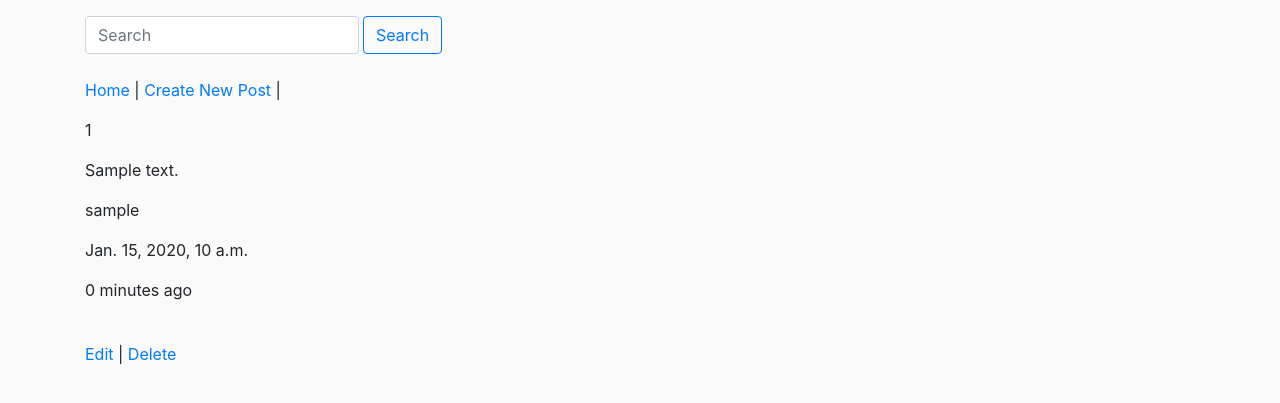
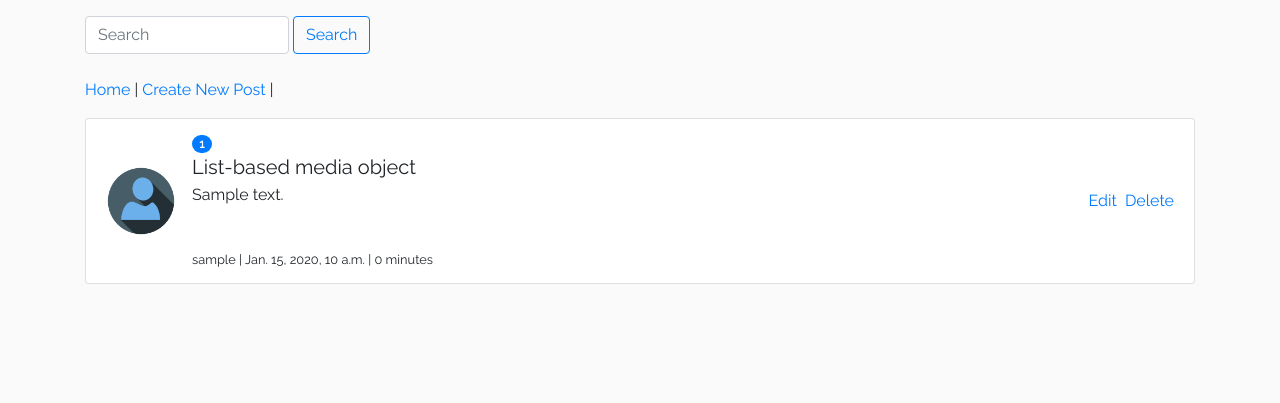
Before and after one commit to SamNgigi/Uzalendo-Api, a Django app: page /posts/ in a window 1280 px wide. Shown: the top 403 px of the page. Run offline with Django 3.2, Linux system fonts and the light colour scheme; tables that the repository leaves empty hold one stand-in row (values such as "Sample post"); some libraries are stand-ins or nearby versions.

Commit message:
Added image to list items and abit of styling

```diff
--- a/post_app/models.py
+++ b/post_app/models.py
@@ -4,6 +4,9 @@ from django.db import models
 
 # Importing validators
 from .validators import validate_content
+
+# Default profile image
+
 # Create your models here.
 
 
--- a/post_app/templates/post_app/post_list.html
+++ b/post_app/templates/post_app/post_list.html
@@ -6,23 +6,5 @@
     <a href="{% url 'home' %}">Home</a> |
     <a href="{% url 'posts:create_post' %}">Create New Post</a> |
   </p>
-  {% for item in object_list  %}
-    <p>{{item.pk}}</p>
-    <p>{{item.content}}</p>
-    <p>{{item.user}}</p>
-    <p>{{item.timestamp}}</p>
-    <p>{{item.timestamp|timesince}} ago</p> <br>
-    <p>
-      <a href="{% url 'posts:post_update' pk=item.pk %}"><span>Edit</span></a> |
-      <a href="{% url 'posts:post_delete' pk=item.pk %}"><span>Delete</span></a>
-    </p>
-  {% empty %}
-    <!-- Checking if the search request is coming through. -->
-    {% if request.GET.q %}
-    <!-- Returns below if no posts matching query are found -->
-      <p>No posts found.</p>
-    {% else %}
-      <p>No posts yet.</p>
-    {% endif %}
-  {% endfor %}
+  {% include "snippets.html" with list=object_list %}
 {% endblock %}
--- a/static/css/main.css
+++ b/static/css/main.css
@@ -13,3 +13,7 @@ h1 {
 h2 {
   font-family: 'Quicksand', sans-serif;
 }
+
+* {
+  font-family: 'Raleway', sans-serif;
+}
--- /dev/null
+++ b/templates/snippets.html
@@ -0,0 +1,29 @@
+{% load static %}
+{% for item in list %}
+
+<ul class="list-unstyled list-group">
+  <li class="media list-group-item d-flex justify-content-between align-items-center">
+    <img class="mr-3" src="{% static 'imgs/user.ico' %}" alt="Generic placeholder image" style="height:70px; width:70px;">
+    <div class="media-body">
+      <span class="badge badge-primary badge-pill">{{item.pk}}</span>
+      <h5 class="mt-0 mb-1">List-based media object</h5>
+      <p>{{item.content}}</p>
+      <p></p>
+      <p></p>
+      <p></p> <br>
+      <small>{{item.user}} | {{item.timestamp}} | {{item.timestamp | timesince}} </small>
+    </div>
+    <a class="mr-2" href="{% url 'posts:post_update' pk=item.pk %}">Edit </a>
+    <a href="{% url 'posts:post_delete' pk=item.pk %}"> Delete</a>
+  </li>
+</ul>
+{% empty %}
+  <!-- Checking if the search request is coming through. -->
+  {% if request.GET.q %}
+  <!-- Returns below if no posts matching query are found -->
+    <p>No posts found.</p>
+  {% else %}
+    <p>No posts yet.</p>
+  {% endif %}
+
+{% endfor %}
```
Also changed, not shown: static/imgs/user.ico (added).
